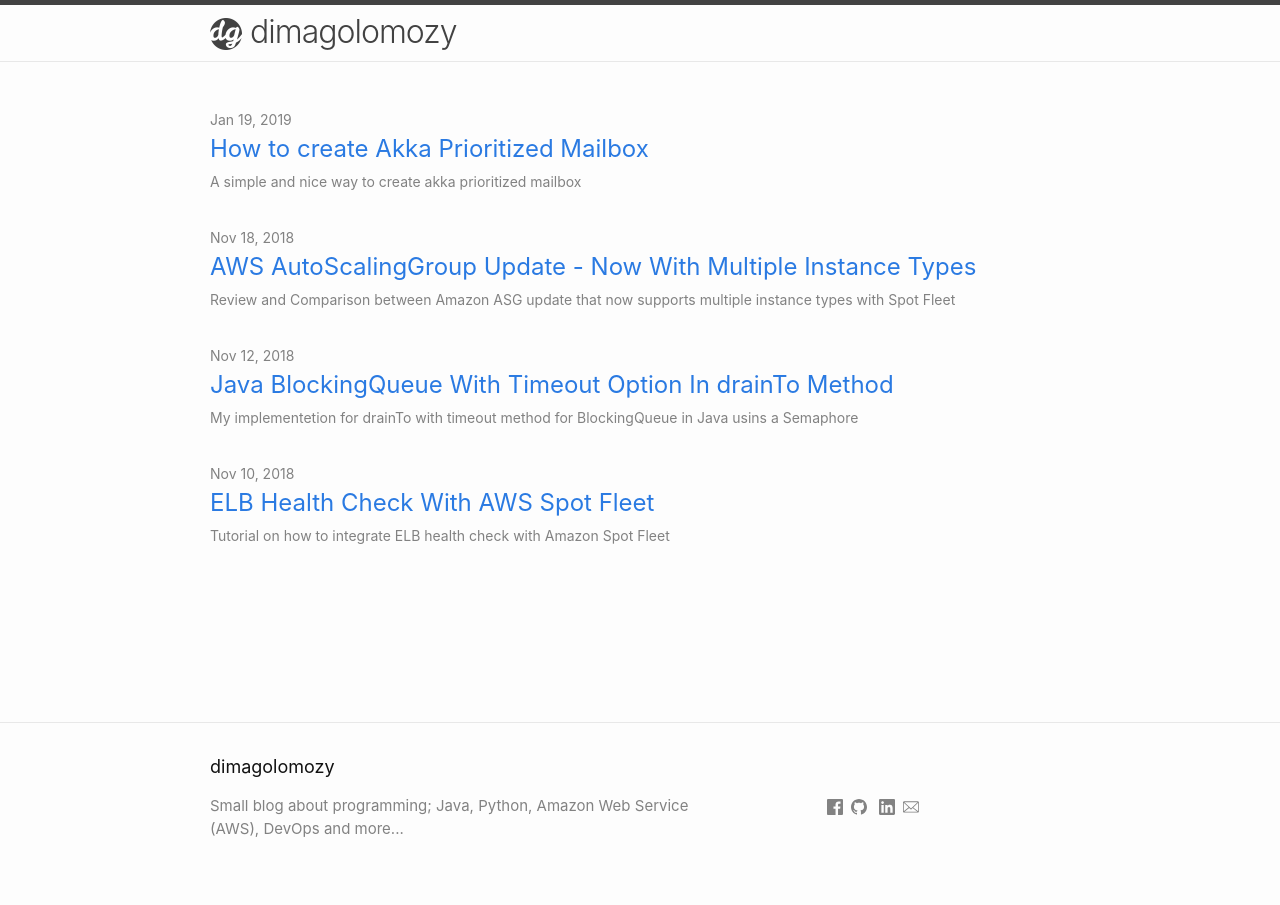
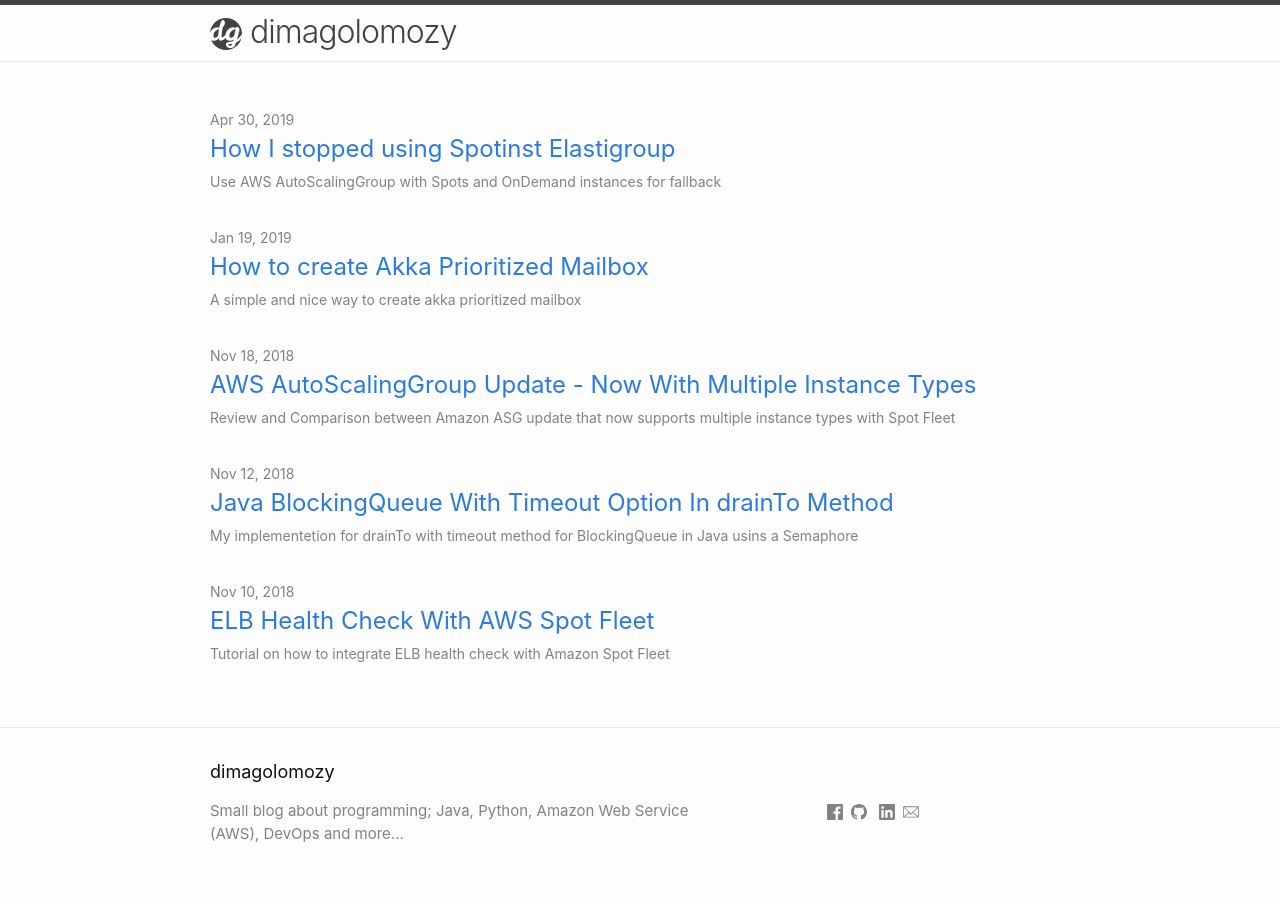
Before and after one commit to DimaGolomozy/dimagolomozy.github.io, a Jekyll site: the page built from index.md, in a window 1280 px wide. Built offline with Jekyll 4.4.1, drawn with Linux system fonts in a browser that asks for light colours.

Commit message:
move to live

```diff
--- a/_drafts/spot-asg-with-od-fallback.markdown
+++ b/_posts/2019-03-30-spot-asg-with-od-fallback.markdown
@@ -1,10 +1,10 @@
 ---
 layout: post
 title:  "How I stopped using Spotinst Elastigroup"
-description: "Use AWS AutoScalingGroup with Spots and OnDemand for fallback and not Spotinst Elastigroup"
-image: assets/images/folder/image.png
+description: "Use AWS AutoScalingGroup with Spots and OnDemand instances for fallback"
+image: assets/images/stop-using-spotinst/spot-ondemand-asg.png
 comments: true
-date: 2019-01-10 14:00:00
+date: 2019-04-30 14:00:00
 tags: [AWS, Spotinst, Elastigroup, ASG, Spots, OnDemand, OD, Fallback, CloudFormation]
 ---
 
```
